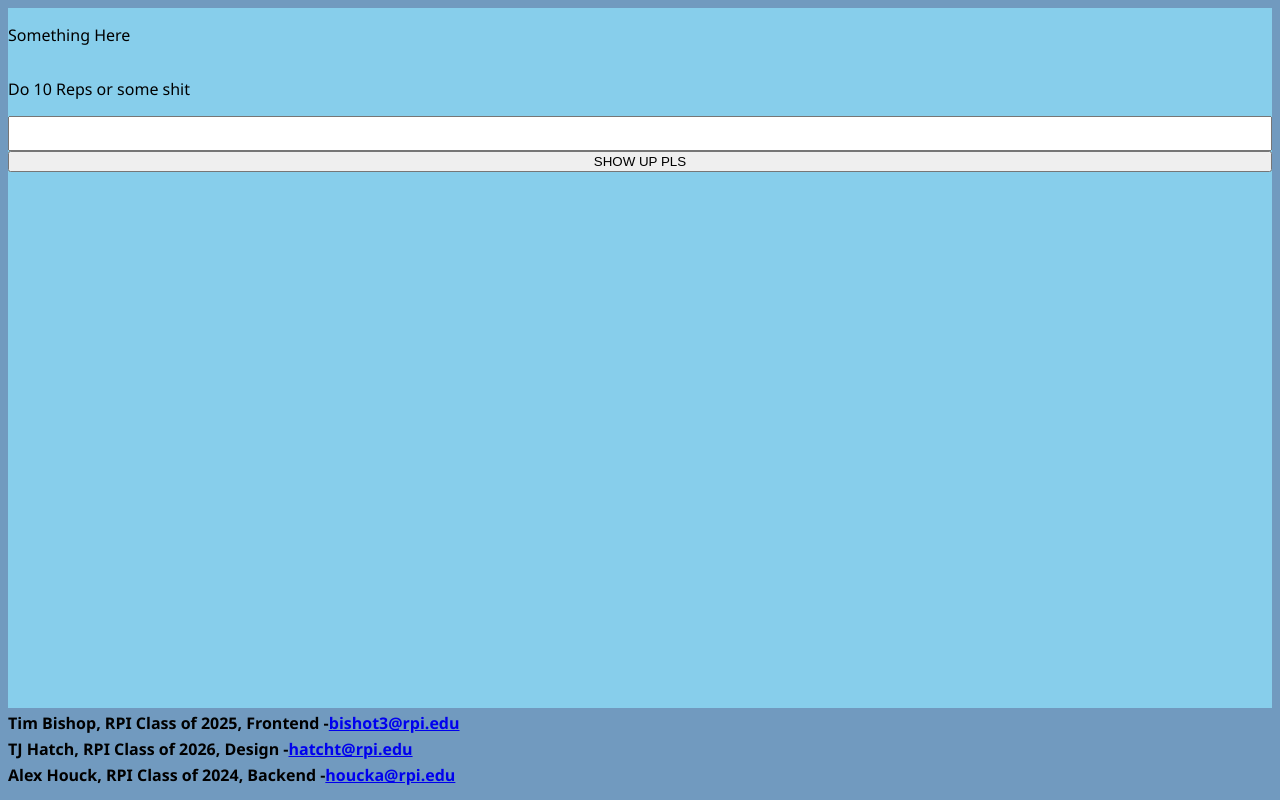
After one commit to PSMusicalRoc/RPIHackathon2023, a Flask app: page /render-session/ in a window 1280 px wide. The commit adds this page. Run offline with Flask 3, Linux system fonts and the light colour scheme.

Commit message:
wheeeeeeeeeeeeeeeeeeee

```diff
--- /dev/null
+++ b/static/scripts/doTraining.js
@@ -0,0 +1,7 @@
+function getNextExercise(firstime) {
+    let numInput = document.getElementById("num-correct").value;
+    let currentExerciseHTML = document.getElementById("exercise-path");
+    let currentRepetitionsHTML = document.getElementById("exercise-reps");
+
+    let formdata = new FormData();
+}
--- a/static/sheets/style.css
+++ b/static/sheets/style.css
@@ -308,3 +308,13 @@ input[type="file"] {
     flex-basis: 100%;
     flex: 1;
 }
+
+/* Training Page */
+
+.training-container {
+    display: flex;
+    flex-direction: column;
+    width: 100%;
+    height: calc(100vh - 20px - var(--footer-height));
+    background-color: var(--page-background-color);
+}
--- /dev/null
+++ b/templates/doExercise.html
@@ -0,0 +1,23 @@
+<!DOCTYPE html>
+<html>
+    <head>
+        <title>TenHut Training Mode</title>
+        <link href="../static/sheets/style.css" rel="stylesheet">
+        <script src="../static/scripts/doTraining.js"></script>
+    </head>
+    <body>
+        <div class="training-container">
+            <p id="exercise-to-do">Something Here</p>
+            <p id="number-reps-text">Do 10 Reps or some shit</p>
+            <input type="hidden" id="exercise-path" value="whee">
+            <input type="hidden" id="exercise-reps" value="10">
+            <input type="number" min="0" max="10" id="num-correct">
+            <button onclick="getNextExercise()">SHOW UP PLS</button>
+        </div>
+        <footer>
+            <p style="font-weight: bold;">Tim Bishop, RPI Class of 2025, Frontend - <a href="mailto:bishot3@rpi.edu">bishot3@rpi.edu</a></p>
+            <p style="font-weight: bold;">TJ Hatch, RPI Class of 2026, Design - <a href="mailto:hatcht@rpi.edu">hatcht@rpi.edu</a></p>
+            <p style="font-weight: bold;">Alex Houck, RPI Class of 2024, Backend - <a href="mailto:houcka@rpi.edu">houcka@rpi.edu</a></p>
+        </footer>
+    </body>
+</html>
--- a/templates/index.html
+++ b/templates/index.html
@@ -50,7 +50,7 @@
             </div>
         </div>
         <div class="go-partition">
-            <button class="go-button">Begin training!</button>
+            <button class="go-button" onclick="beginTraining()">Begin training!</button>
         </div>
         <footer>
             <p style="font-weight: bold;">Tim Bishop, RPI Class of 2025, Frontend - <a href="mailto:bishot3@rpi.edu">bishot3@rpi.edu</a></p>
@@ -58,8 +58,6 @@
             <p style="font-weight: bold;">Alex Houck, RPI Class of 2024, Backend - <a href="mailto:houcka@rpi.edu">houcka@rpi.edu</a></p>
         </footer>
         <script>
-            let test = "Jump:Short Hop;Full Hop;:Fastfall:......Test2:Something:Nothing;Here;......";
-            populateExercises(test);
         </script>
     </body>
 </html>
```
Also changed, not shown: static/scripts/exercises.js (+43 -4 lines).
